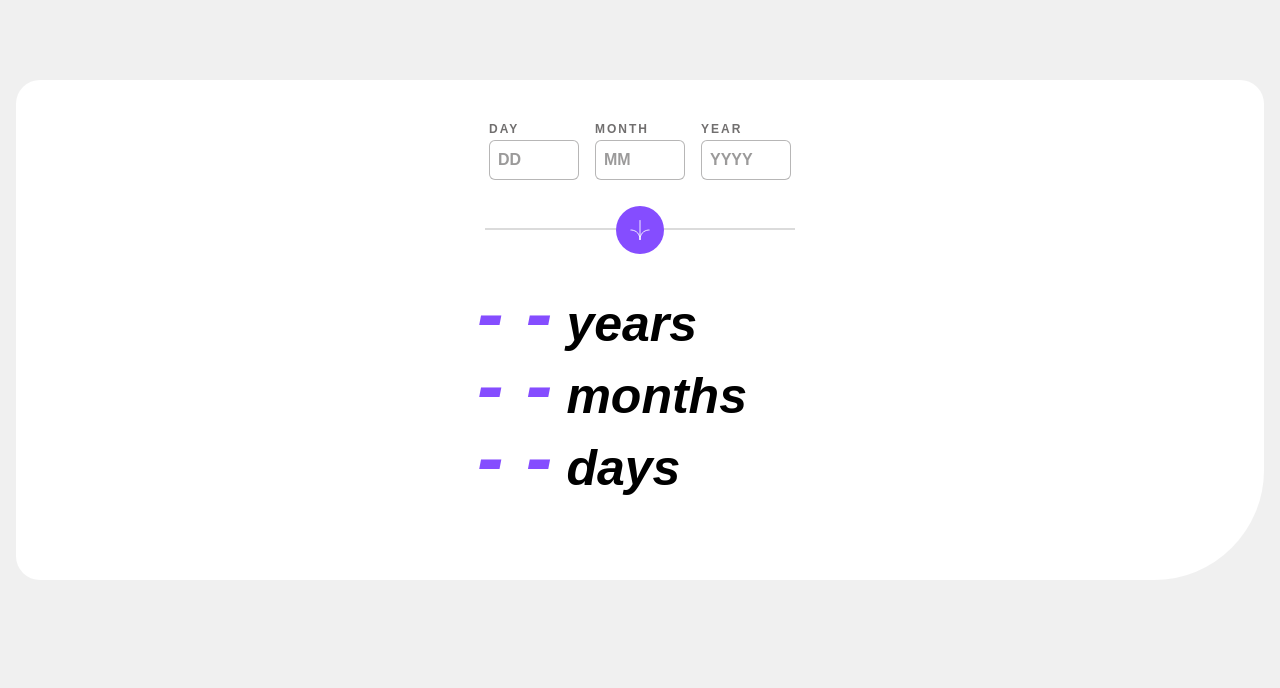
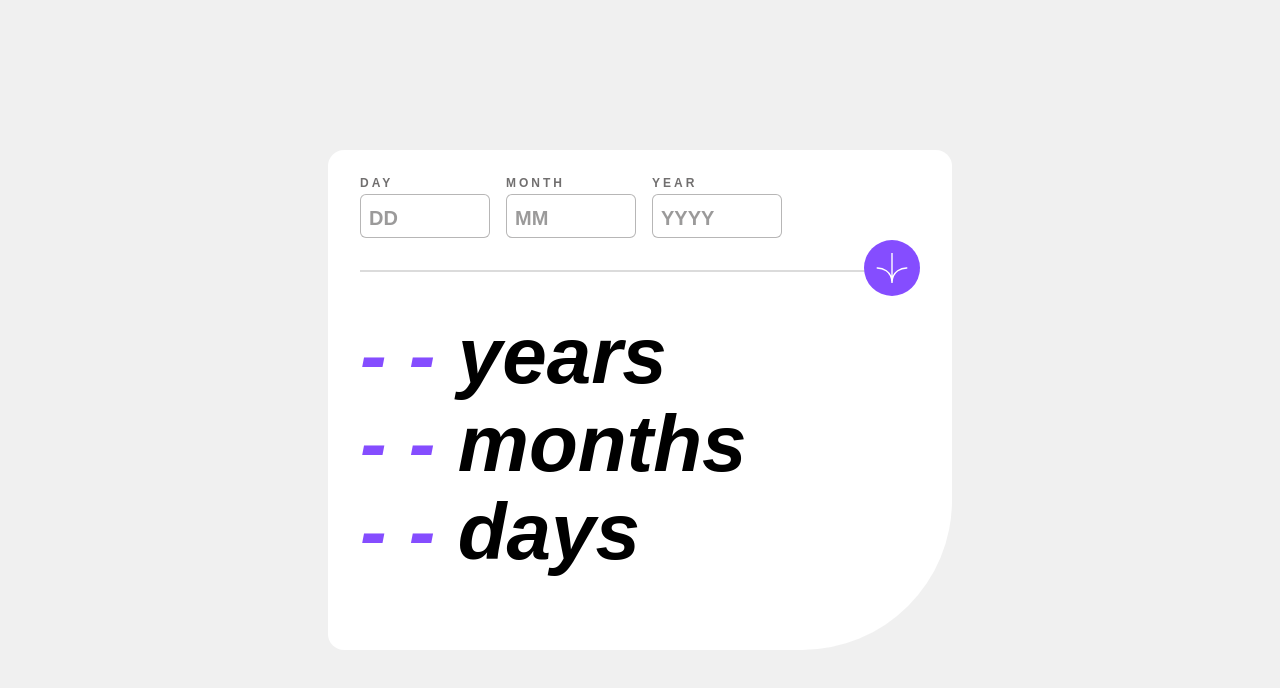
Before and after one commit to iionayne25/age-calculator-app, a Next.js app: page / in a window 1280 px wide. Shown: the top 688 px of the page. Built offline with nearby package versions, Linux system fonts and the light colour scheme.

Commit message:
responsive desktop

```diff
--- a/components/BtnSubmit.js
+++ b/components/BtnSubmit.js
@@ -3,16 +3,24 @@ import Image from "next/image";
 const Divider = () => {
   return (
     <>
-      <div className=" h-fit w-full px-5 flex flex-col items-center justify-center">
-        <div className="h-[2px]  w-full  bg-lightGrey border-0 relative top-6 "></div>
-        <button className="" type="submit">
-        <div className="bg-purple rounded-full w-12 h-12 flex justify-center relative hover:bg-offBlack ">
+      <div className=" h-fit w-full px-5 flex flex-col items-center justify-center xl:px-8">
+        <div className="h-[2px]  w-full  bg-lightGrey border-0 relative top-6 xl:top-8"></div>
+        <button className="xl:self-end" type="submit">
+        <div className="bg-purple rounded-full w-12 h-12 flex justify-center relative hover:bg-offBlack
+        xl:w-14 xl:h-14  ">
           <Image
             src="/icon-arrow.svg"
             alt="arrow picutre for button"
             width={20}
             height={20}
-            className="self-center rounded-full"
+            className="self-center rounded-full xl:hidden"
+          />
+          <Image
+            src="/icon-arrow.svg"
+            alt="arrow picutre for button"
+            width={32}
+            height={32}
+            className="hidden xl:block xl:self-center xl:rounded-full"
           />
         </div>
         </button>
--- a/components/InputBox.js
+++ b/components/InputBox.js
@@ -57,8 +57,15 @@ const InputBox = () => {
   const validateInput = (errors) => {
     if (!state.day) {
       errors.day = "This field is rquired";
-    } else if (state.day > 31 || state.day === "00") {
+    } else if (state.day > 31 && state.month === "") {
       errors.day = "Must be a valid day";
+    }else if(state.day  && state.month){
+      const numberOfDays = getNumberOfDaysInMonth(
+        parseInt(state.month),
+        parseInt(state.year)
+      );
+      if (parseInt(state.day) > numberOfDays) {
+        errors.day = "Must be a valid date";}
     }
     if (!state.month) {
       errors.month = "This field is rquired";
@@ -73,15 +80,6 @@ const InputBox = () => {
     ) {
       errors.year = "Must be a valid year";
     }
-    if (state.month && state.day && state.year) {
-      const numberOfDays = getNumberOfDaysInMonth(
-        parseInt(state.month),
-        parseInt(state.year)
-      );
-      if (parseInt(state.day) > numberOfDays) {
-        errors.day = "Must be a valid date";
-      }
-    }
     if (Object.keys(errors).length === 0) {
       setResultData({
         day: diffInDays,
@@ -95,11 +93,11 @@ const InputBox = () => {
     }
   };
   return (
-    <div className="space-y-0">
+    <div className="xl:w-full    ">
       <form onSubmit={handleSubmit}>
-        <div className="flex flex-col gap-6">
-          <div className="grid grid-cols-3 gap-4 px-6 ">
-            <div className="inputBox">
+        <div className="flex flex-col gap-6 xl:gap-0 xl:pt-0 ">
+          <div className="grid grid-cols-3 gap-4 px-6 xl:px-8 xl:w-fit  ">
+            <div className="inputBox ">
               <label
                 htmlFor="day"
                 className={`label ${formErrors.day ? "error-label" : ""}`}
--- a/components/Result.js
+++ b/components/Result.js
@@ -2,25 +2,26 @@ import React, { useEffect, useState } from "react";
 
 const Result = ({ data }) => {
   return (
-    <div className="flex flex-col self-left px-3 -space-y-12 text-left w-full">
+    <div className="flex flex-col self-left px-3 -space-y-12 text-left w-full
+    xl:-space-y-8 xl:px-8">
       {data.year != "" ? (
-        <p className="resultItems first:pt-8 pb-10">
+        <p className="resultItems first:pt-8 pb-10 xl:first:pt-0 xl:pb-2">
           <span className="result">{data.year}</span> years
         </p>
       ) : data.year === "" ? (
-        <p className="resultItems -space-y-6">
-          <span className="result text-[80px]">- -</span> years
+        <p className="resultItems -space-y-6  ">
+          <span className="noResult">- -</span> years
         </p>
       ) : (
         ""
       )}
       {data.month != "" ? (
-        <p className="resultItems first:pt-8 pb-10">
+        <p className="resultItems first:pt-8 pb-10 xl:pb-2">
           <span className="result">{data.month}</span> months
         </p>
       ) : data.year === "" ? (
-        <p className="resultItems">
-          <span className="result text-[80px]">- -</span> months
+        <p className="resultItems ">
+          <span className="noResult">- -</span> months
         </p>
       ) : (
         ""
@@ -30,8 +31,8 @@ const Result = ({ data }) => {
           <span className="result">{data.day}</span> days
         </p>
       ) : data.day === "" ? (
-        <p className="resultItems">
-          <span className="result text-[80px]">- -</span> days
+        <p className="resultItems ">
+          <span className="noResult">- -</span> days
         </p>
       ) : (
         ""
--- a/pages/index.js
+++ b/pages/index.js
@@ -1,18 +1,22 @@
 import Head from "next/head";
 import InputBox from "@/components/InputBox";
-export default function Home({data}) {
-
-  console.log("data",data)
+export default function Home({ data }) {
+  console.log("data", data);
   return (
     <>
       <Head>
         <title>Age Calculator App</title>
         <link rel="icon" href="favicon.png" />
       </Head>
-      <main className="min-h-screen mx-4 pt-20  ">
-      <div className="flex flex-col justify-between items-center gap-5 py-10 w-full h-[500px] bg-white rounded-t-3xl rounded-bl-3xl rounded-br-[110px] ">
-      <InputBox/>
-      </div>
+      <main className="min-h-screen mx-4 pt-20 xl:pt-0 xl:flex xl:justify-center xl:items-center  ">
+        <div
+          className=" py-6 w-full h-[500px] bg-white
+      rounded-t-3xl rounded-bl-3xl rounded-br-[110px] xl:w-1/2 xl:justify-center xl:self-center
+      xl:rounded-t-2xl xl:rounded-bl-2xl xl:rounded-br-[150px]
+      "
+        >
+          <InputBox />
+        </div>
       </main>
     </>
   );
--- a/styles/globals.css
+++ b/styles/globals.css
@@ -2,7 +2,7 @@
 @tailwind components;
 @tailwind utilities;
 
-@import url("https://fonts.googleapis.com/css2?family=Poppins:ital,wght@0,400;0,700;0,800;1,400;1,700;1,800;1,900&display=swap");
+@import url('https://fonts.googleapis.com/css2?family=Poppins:ital,wght@0,700;1,400;1,800&display=swap');
 
 body {
   font-family: "Poppins", sans-serif;
@@ -10,26 +10,30 @@ body {
 }
 
 .main {
-  @apply mx-2 min-h-screen;
+  @apply mx-2 min-h-screen font-poppins;
 }
 .label {
-  @apply block text-[12px] font-bold text-smokeyGrey tracking-[2px];
+  @apply block text-[12px] font-extrabold text-smokeyGrey tracking-[2px] xl:tracking-[3px];
 }
 .inputText {
-  @apply border-[1px] border-smokeyGrey/50 w-[90px] h-10 max-w-fit rounded-md font-extrabold px-2
-  placeholder:text-smokeyGrey/70;
+  @apply border-[1px] text-[18px]  border-smokeyGrey/50 w-[80px] h-10 max-w-fit rounded-md font-extrabold px-2
+  placeholder:text-smokeyGrey/70 placeholder:text-[18px] xl:text-[26px]
+  xl:w-[130px] xl:h-11 xl:placeholder:text-xl xl:placeholder:items-center;
 }
 .inputBox {
-  @apply space-y-0.5;
+  @apply space-y-0.5 ;
 }
 .resultItems {
-  @apply text-[50px] font-black italic w-full text-left;
+  @apply text-[50px] font-black italic w-full text-left xl:text-[80px];
 }
 .error {
   @apply text-lightRed font-light italic text-[10px];
 }
 .result {
-  @apply text-purple;
+  @apply text-purple xl:text-[70px];
+}
+.noResult{
+@apply text-purple text-[80px] xl:text-[80px]
 }
 .error-label {
   @apply text-lightRed;
```
Also changed, not shown: 1 other file (tests, documents, lock files or other folders).
